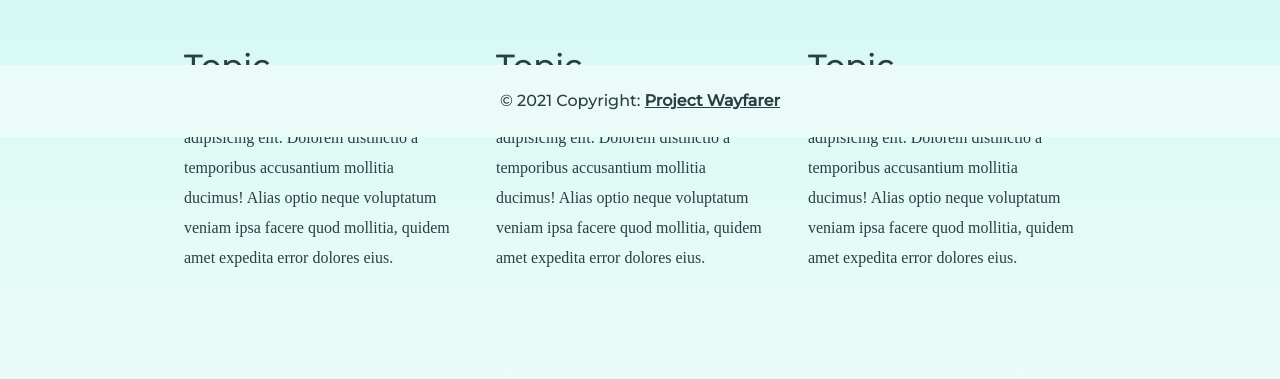
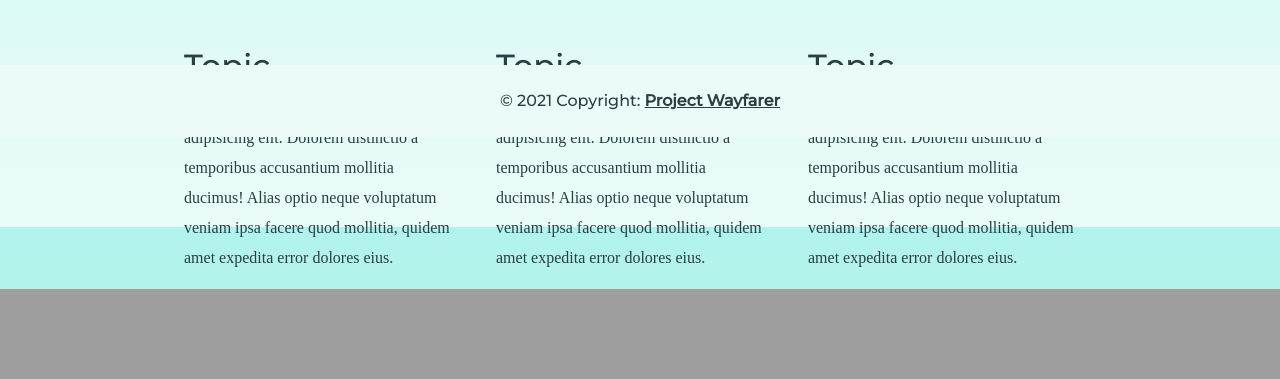
Before and after one commit to brianhung7/project-wayfare, a Django app: page / in a window 1280 px wide. Shown: the part 663-1042 px from the top of the page. After the commit the page ends 952 px from the top, so only its background shows below. Run offline with Django 3.2, Linux system fonts and the light colour scheme; some libraries are stand-ins or nearby versions; some web fonts are replaced.

Commit message:
fixed background repeat issue

```diff
--- a/main_app/static/styles/main.css
+++ b/main_app/static/styles/main.css
@@ -10,9 +10,9 @@ body {
     margin-bottom: 90px;
 }
 
-/* .body-container___base {
-    height: 100%;
-} */
+.body-container___base {
+    height: 100vh;
+}
 
 .navbar {
     background-color: #b0f3ec;
```
